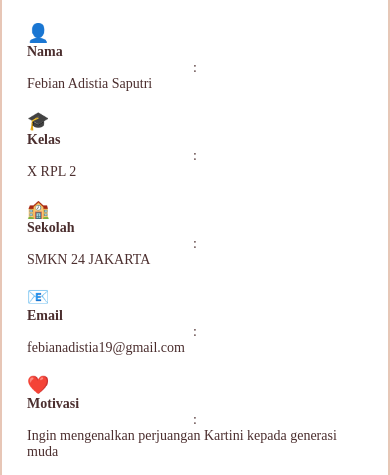
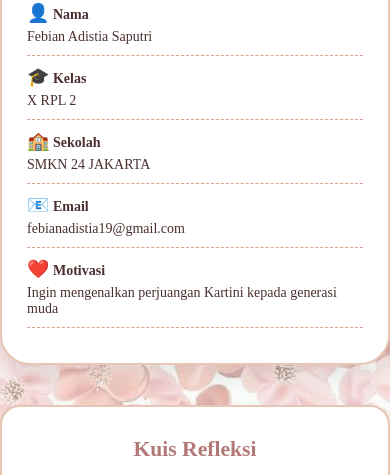
Before and after one commit to febianadistia19/Kartini-s_Day.github.io, a plain HTML site: page refleksi.html in a window 390 px wide. Shown: the part 337-812 px from the top of the page. Drawn offline with nearby package versions, Linux system fonts and the light colour scheme.

Commit message:
merubah tampilan biografi

```diff
--- a/style.css
+++ b/style.css
@@ -714,14 +714,38 @@ footer {
   }
 
   .bio-container {
-    flex-direction: column;
+    flex-direction: column; /* dari samping → jadi atas bawah */
+    align-items: center;
     text-align: center;
   }
 
+  .bio-img img {
+    width: 130px;
+    height: 130px;
+  }
+
+  .bio-data {
+    width: 100%;
+  }
+
+  /* UBAH GRID JADI SIMPLE */
   .item {
-    grid-template-columns: 1fr;
+    display: block; /* ini kunci biar gak pecah */
     text-align: left;
-    border-bottom: none;
+    border-bottom: 1px dashed #d8a48f;
+    padding-bottom: 10px;
+  }
+
+  .item b {
+    display: inline;
+  }
+
+  .titik {
+    display: none; /* hilangkan ":" biar gak aneh */
+  }
+
+  .item p {
+    margin-top: 5px;
   }
 }
 /* Card padding dikurangi */
```
